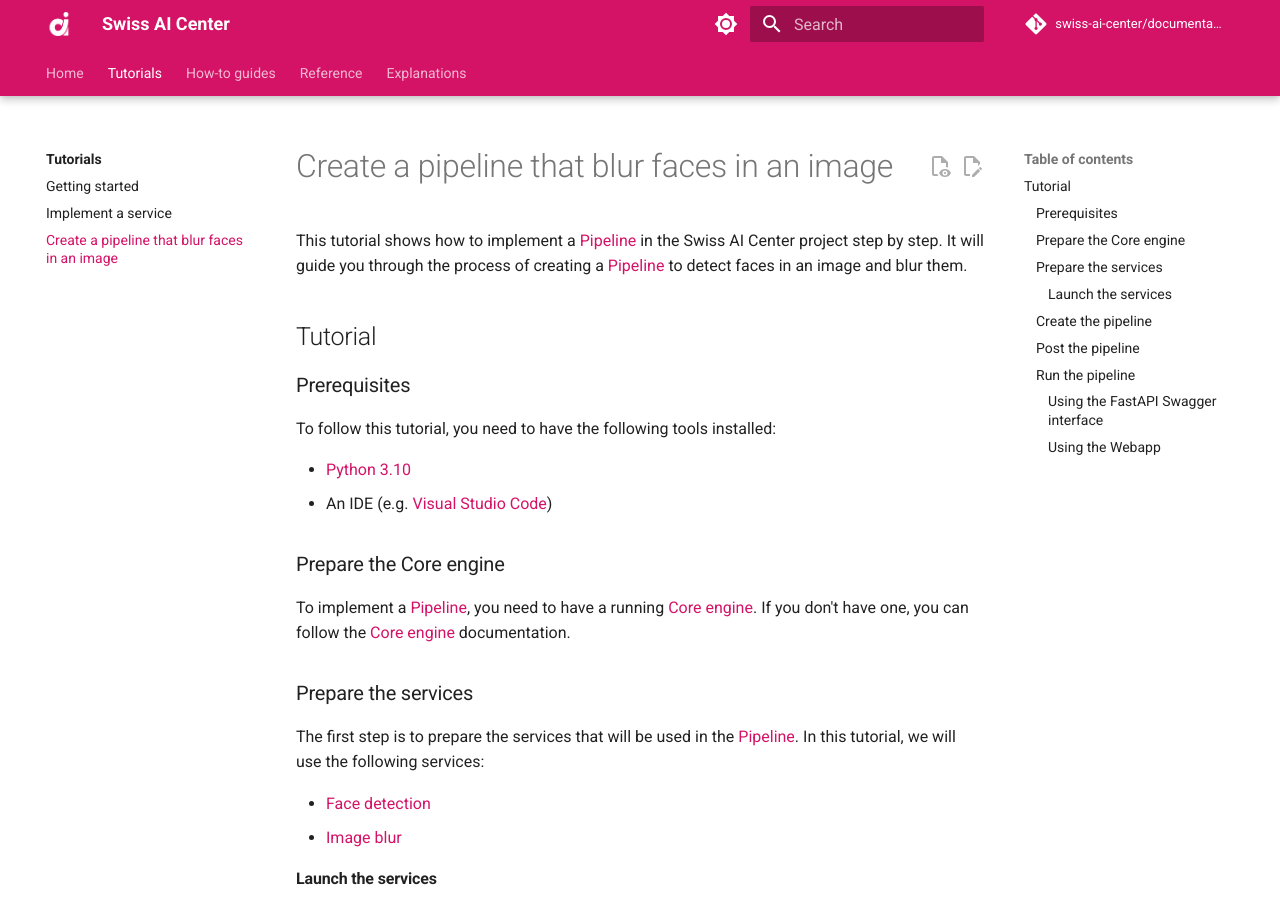
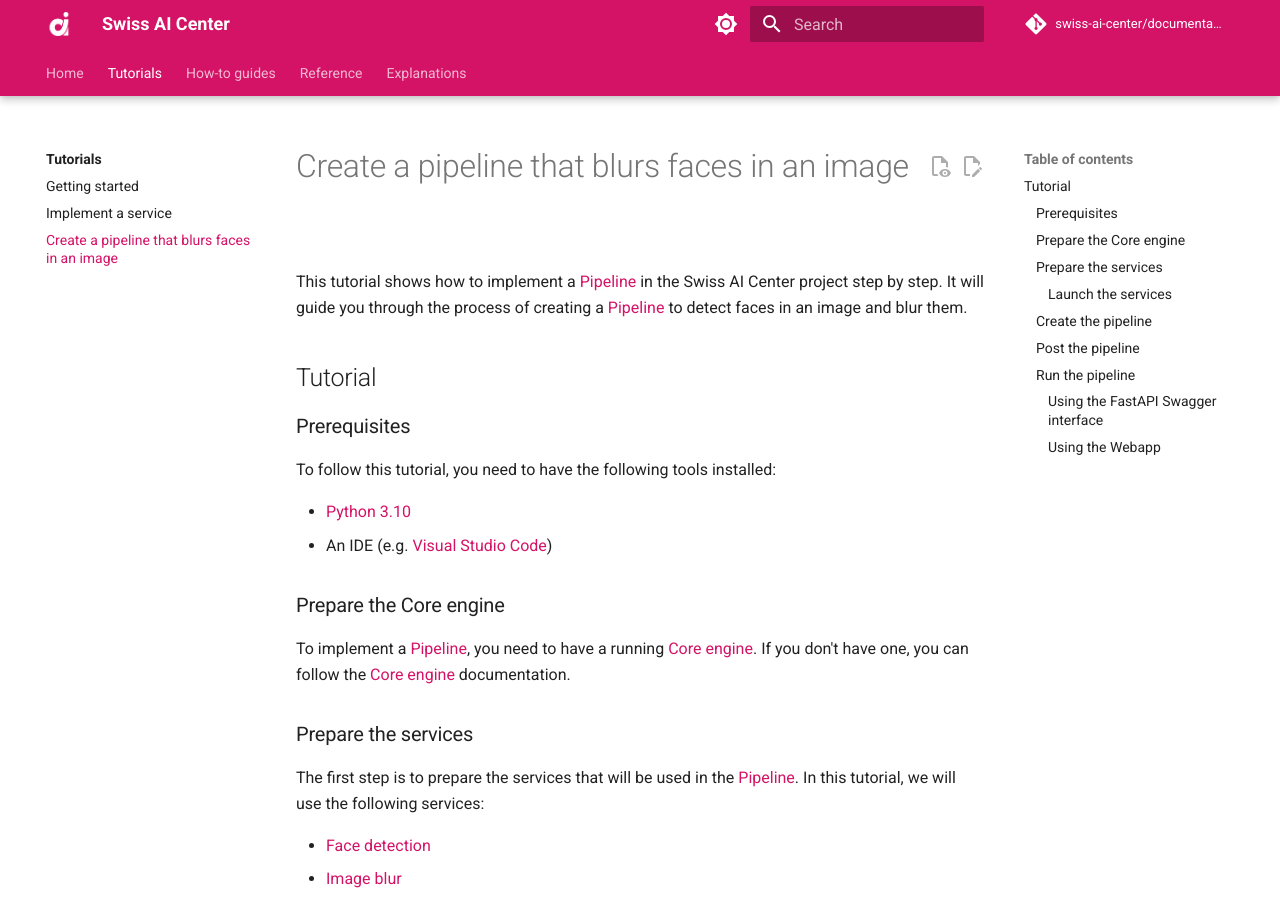
Before and after one commit to swiss-ai-center/documentation, an MkDocs documentation site: the page built from docs/tutorials/create-a-pipeline-that-blurs-faces-in-an-image.md, in a window 1280 px wide and 900 px high. Built offline with MkDocs 1.6.1 and Material for MkDocs 9.7.7, drawn with Linux system fonts in a browser that asks for light colours; comment, search, counter and statistics services are not loaded.

Commit message:
correction of file name

```diff
--- a/docs/tutorials/implement-pipeline.md
+++ b/docs/tutorials/create-a-pipeline-that-blurs-faces-in-an-image.md
@@ -1,4 +1,4 @@
-# Create a pipeline that blur faces in an image
+# Create a pipeline that blurs faces in an image
 
 This tutorial shows how to implement a
 [Pipeline](../reference/core-concepts/pipeline.md) in the Swiss AI Center
--- a/mkdocs.yml
+++ b/mkdocs.yml
@@ -17,7 +17,7 @@ nav:
       - tutorials/index.md
       - Getting started: tutorials/getting-started.md
       - Implement a service: tutorials/implement-service.md
-      - Create a pipeline that blur faces in an image: tutorials/implement-pipeline.md
+      - Create a pipeline that blurs faces in an image: tutorials/create-a-pipeline-that-blurs-faces-in-an-image.md
   - How-to guides:
       - how-to-guides/index.md
       - How to create a new service: how-to-guides/how-to-create-a-new-service.md
```
